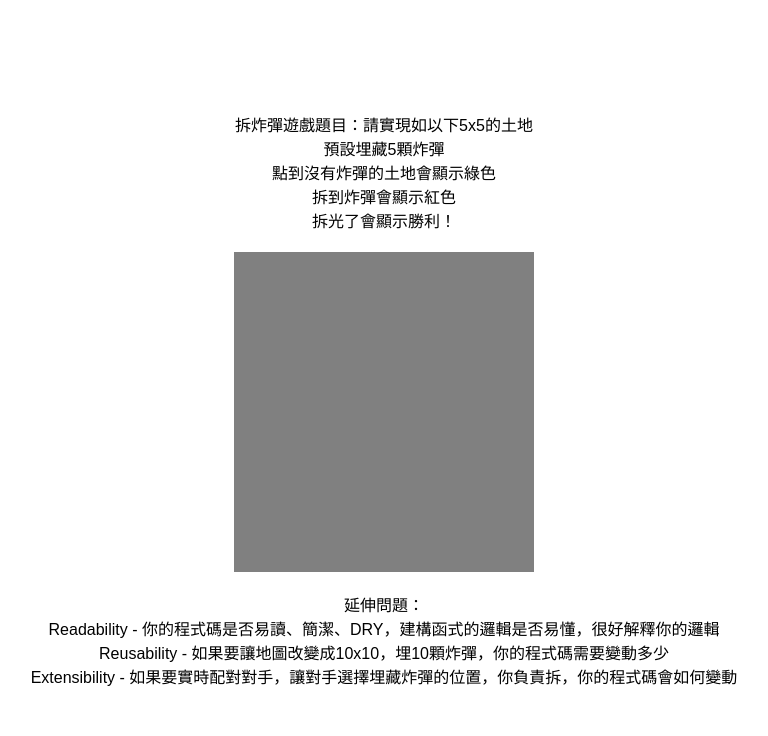
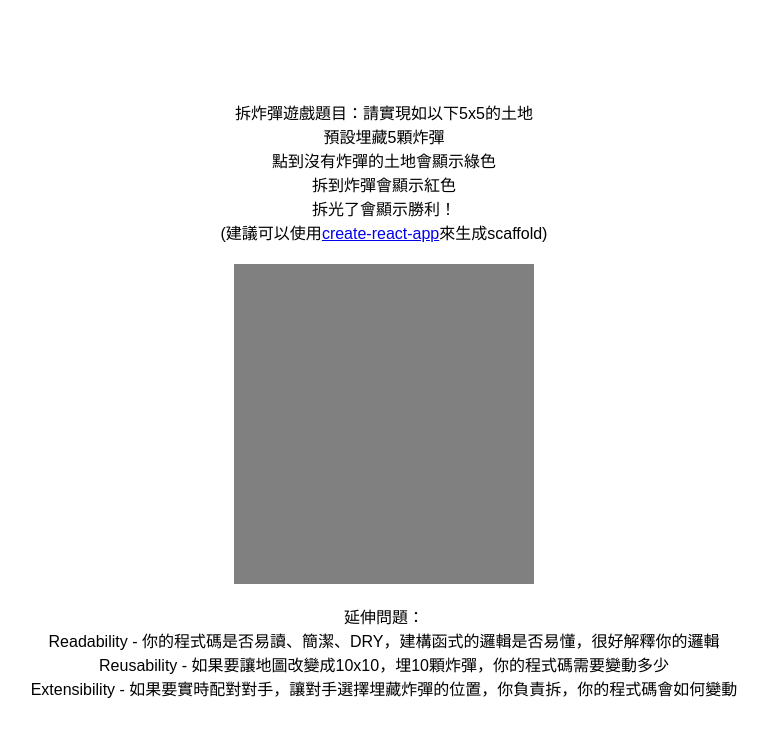
Before and after one commit to pppp22591558/bonio-fe-quiz-1, a React (Create React App) app: page / in a window 1280 px wide. Shown: the top 736 px of the page, without its empty margins (256-1024 px from the left). Built offline with nearby package versions, Linux system fonts and the light colour scheme.

Commit message:
add comments

```diff
--- a/src/App.js
+++ b/src/App.js
@@ -56,6 +56,7 @@ class App extends Component {
           點到沒有炸彈的土地會顯示綠色<br/>
           拆到炸彈會顯示紅色<br/>
           拆光了會顯示勝利！<br/>
+          (建議可以使用<a href="https://github.com/facebookincubator/create-react-app">create-react-app</a>來生成scaffold)
         </div>
         <div className="lands">
           {
```
